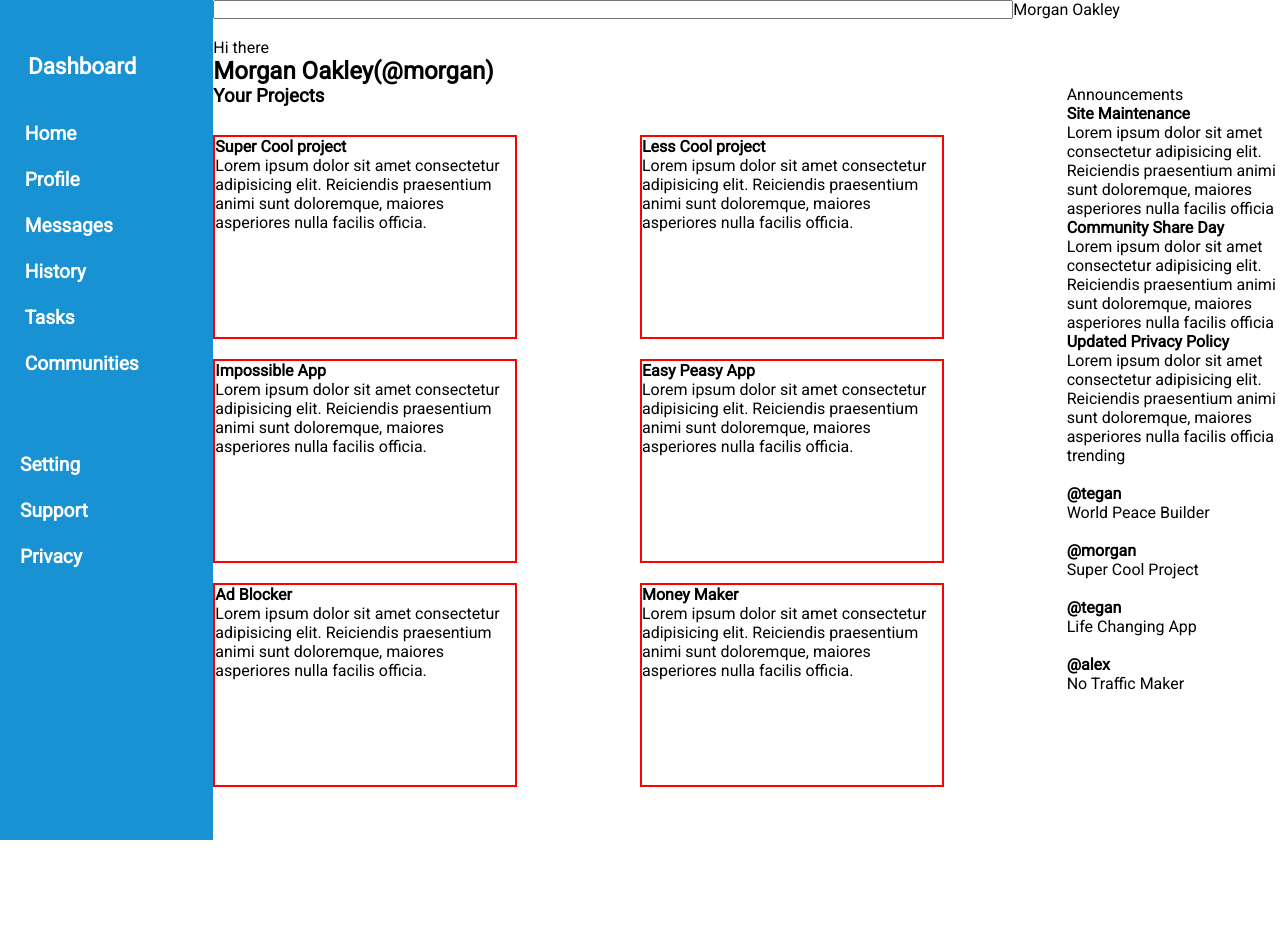
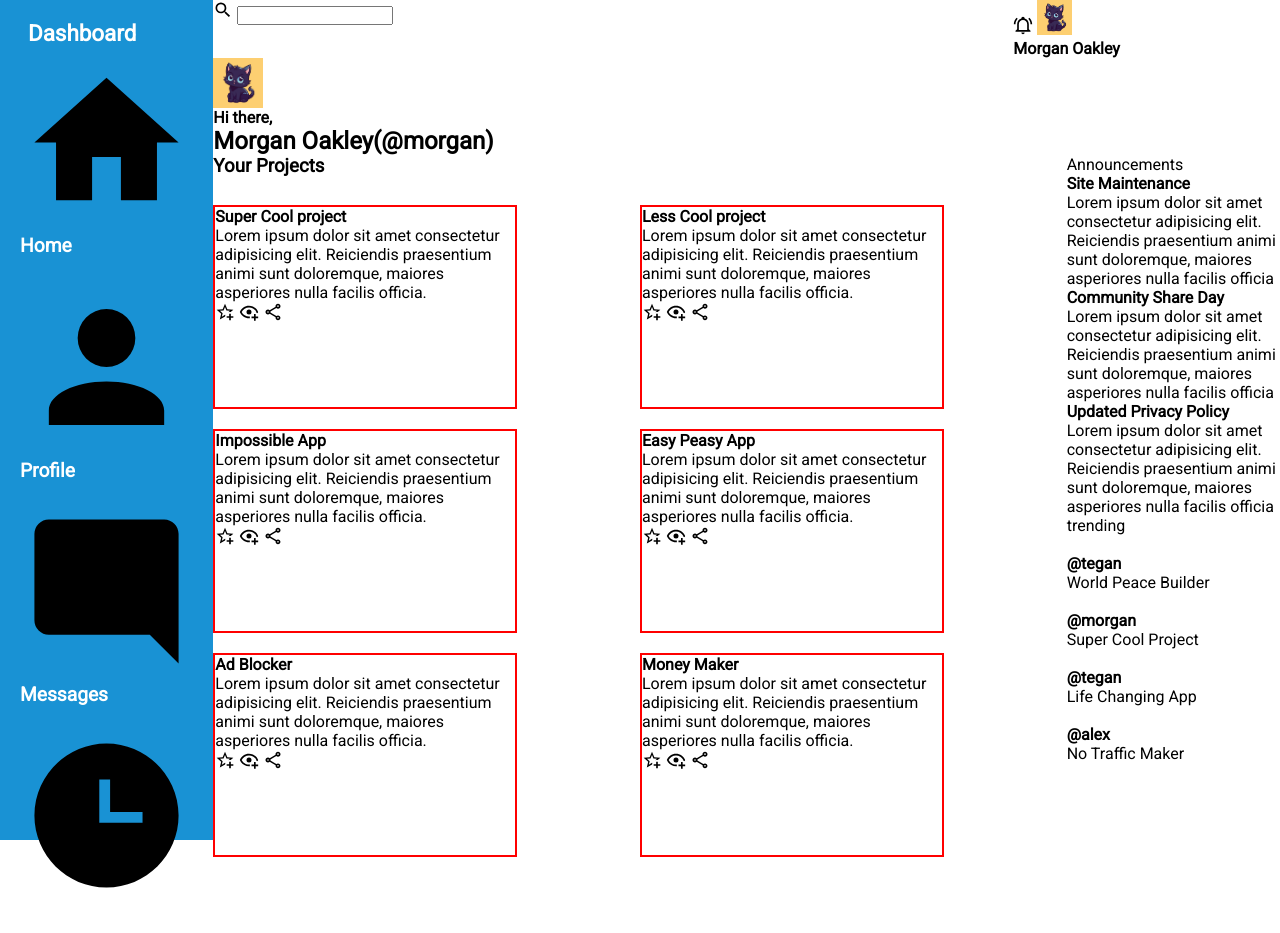
Before and after one commit to Krissny/adminDashboard, a plain HTML site: page index.html in a window 1280 px wide. Shown: the top 933 px of the page. Before the commit the page ends 840 px from the top, so only its background shows below. Drawn offline with Linux system fonts and the light colour scheme.

Commit message:
Add structure and content

```diff
--- a/index.html
+++ b/index.html
@@ -1,11 +1,13 @@
 <!DOCTYPE html>
 <html lang="en">
+
 <head>
     <meta charset="UTF-8">
     <meta name="viewport" content="width=device-width, initial-scale=1.0">
     <title>Dashboard</title>
     <link rel="stylesheet" href="style.css">
 </head>
+
 <body>
     <div class="main">
         <div class="cont1">
@@ -16,58 +18,68 @@
             <div class="nav">
                 <ul>
                     <li>
-                        <img src="" alt="">
+                        <img class="nav-icon" src="img/home.svg" alt="">
                         <a href="">Home</a>
                     </li>
                     <li>
-                        <img src="" alt="">
+                        <img class="nav-icon" src="img/account.svg" alt="">
                         <a href="">Profile</a>
                     </li>
                     <li>
-                        <img src="" alt="">
+                        <img class="nav-icon" src="img/message-reply.svg" alt="">
                         <a href="">Messages</a>
                     </li>
                     <li>
-                        <img src="" alt="">
+                        <img class="nav-icon" src="img/clock-time-three.svg" alt="">
                         <a href="">History</a>
                     </li>
                     <li>
-                        <img src="" alt="">
+                        <img class="nav-icon" src="img/file-multiple.svg" alt="">
                         <a href="">Tasks</a>
                     </li>
                     <li>
-                        <img src="" alt="">
+                        <img class="nav-icon" src="img/account-group.svg" alt="">
                         <a href="">Communities</a>
                     </li>
                 </ul>
             </div>
             <div class="settings">
                 <ul>
-                    <li><a href="">Setting</a></li>
-                    <li><a href="">Support</a></li>
-                    <li><a href="">Privacy</a></li>
+                    <li>
+                        <img class="nav-icon" src="img/cog.svg" alt="">
+                        <a href="">Settings</a>
+                    </li>
+                    <li>
+                        <img class="nav-icon" src="img/help-box.svg" alt="">
+                        <a href="">Support</a>
+                    </li>
+                    <li>
+                        <img class="nav-icon" src="img/shield-check.svg" alt="">
+                        <a href="">Privacy</a>
+                    </li>
                 </ul>
             </div>
         </div>
         <div class="cont2">
+            <div class="top">
                 <div class="search">
-                <div class="part1 flex">
-                    <img src="" alt="">
+                    <div class="part1">
+                        <img src="img/magnify.svg" alt="" width="20px">
                         <input type="text">
                     </div>
-                <div  class="account flex">
-                    <img src="" alt="">
-                    <img src="" alt="">
-                    <p>Morgan Oakley</p>
+                    <div class="account">
+                        <img src="img/bell-ring-outline.svg" alt="" width="20px">
+                        <img class="dp" src="img/cat3.jpg" alt="" width="35px">
+                        <p><b>Morgan Oakley</b></p>
                     </div>
                 </div>
                 <div class="profile">
                     <div class="flex">
-                    <div>
-                        <img src="" alt="">
+                        <img class="dp" src="img/cat3.jpg" alt="" width="50px">
+                        <div style="display: flex;flex-direction: column; justify-content: center;">
+                            <p><b>Hi there,</b></p>
+                            <h2>Morgan Oakley(@morgan)</h2>
                         </div>
-                    <p>Hi there</p>
-                    <h2>Morgan Oakley(@morgan)</h2>
                     </div>
                     <div class="operation">
                         <ul>
@@ -77,62 +89,76 @@
                         </ul>
                     </div>
                 </div>
+            </div>
+            <div class="below">
                 <div class="projects">
                     <div class="cards">
                         <h3>Your Projects</h3>
                         <div class="box-cont">
                             <div class="box">
                                 <p><b>Super Cool project</b></p>
-                            <p>Lorem ipsum dolor sit amet consectetur adipisicing elit. Reiciendis praesentium animi sunt doloremque, maiores asperiores nulla facilis officia.</p>
+                                <p class="text">Lorem ipsum dolor sit amet consectetur adipisicing elit. Reiciendis
+                                    praesentium animi
+                                    sunt doloremque, maiores asperiores nulla facilis officia.</p>
                                 <div class="mini">
-                                <img src="" alt="">
-                                <img src="" alt="">
-                                <img src="" alt="">
+                                    <img src="img/star-plus-outline.svg" alt="" width="20px">
+                                    <img src="img/eye-plus-outline.svg" alt="" width="20px">
+                                    <img src="img/share-variant-outline.svg" alt="" width="20px">
                                 </div>
                             </div>
                             <div class="box">
                                 <p><b>Less Cool project</b></p>
-                            <p>Lorem ipsum dolor sit amet consectetur adipisicing elit. Reiciendis praesentium animi sunt doloremque, maiores asperiores nulla facilis officia.</p>
+                                <p class="text">Lorem ipsum dolor sit amet consectetur adipisicing elit. Reiciendis
+                                    praesentium animi
+                                    sunt doloremque, maiores asperiores nulla facilis officia.</p>
                                 <div class="mini">
-                                <img src="" alt="">
-                                <img src="" alt="">
-                                <img src="" alt="">
+                                    <img src="img/star-plus-outline.svg" alt="" width="20px">
+                                    <img src="img/eye-plus-outline.svg" alt="" width="20px">
+                                    <img src="img/share-variant-outline.svg" alt="" width="20px">
                                 </div>
                             </div>
                             <div class="box">
                                 <p><b>Impossible App</b></p>
-                            <p>Lorem ipsum dolor sit amet consectetur adipisicing elit. Reiciendis praesentium animi sunt doloremque, maiores asperiores nulla facilis officia.</p>
+                                <p class="text">Lorem ipsum dolor sit amet consectetur adipisicing elit. Reiciendis
+                                    praesentium animi
+                                    sunt doloremque, maiores asperiores nulla facilis officia.</p>
                                 <div class="mini">
-                                <img src="" alt="">
-                                <img src="" alt="">
-                                <img src="" alt="">
+                                    <img src="img/star-plus-outline.svg" alt="" width="20px">
+                                    <img src="img/eye-plus-outline.svg" alt="" width="20px">
+                                    <img src="img/share-variant-outline.svg" alt="" width="20px">
                                 </div>
                             </div>
                             <div class="box">
                                 <p><b>Easy Peasy App</b></p>
-                            <p>Lorem ipsum dolor sit amet consectetur adipisicing elit. Reiciendis praesentium animi sunt doloremque, maiores asperiores nulla facilis officia.</p>
+                                <p class="text">Lorem ipsum dolor sit amet consectetur adipisicing elit. Reiciendis
+                                    praesentium animi
+                                    sunt doloremque, maiores asperiores nulla facilis officia.</p>
                                 <div class="mini">
-                                <img src="" alt="">
-                                <img src="" alt="">
-                                <img src="" alt="">
+                                    <img src="img/star-plus-outline.svg" alt="" width="20px">
+                                    <img src="img/eye-plus-outline.svg" alt="" width="20px">
+                                    <img src="img/share-variant-outline.svg" alt="" width="20px">
                                 </div>
                             </div>
                             <div class="box">
                                 <p><b>Ad Blocker</b></p>
-                            <p>Lorem ipsum dolor sit amet consectetur adipisicing elit. Reiciendis praesentium animi sunt doloremque, maiores asperiores nulla facilis officia.</p>
+                                <p class="text">Lorem ipsum dolor sit amet consectetur adipisicing elit. Reiciendis
+                                    praesentium animi
+                                    sunt doloremque, maiores asperiores nulla facilis officia.</p>
                                 <div class="mini">
-                                <img src="" alt="">
-                                <img src="" alt="">
-                                <img src="" alt="">
+                                    <img src="img/star-plus-outline.svg" alt="" width="20px">
+                                    <img src="img/eye-plus-outline.svg" alt="" width="20px">
+                                    <img src="img/share-variant-outline.svg" alt="" width="20px">
                                 </div>
                             </div>
                             <div class="box">
                                 <p><b>Money Maker</b></p>
-                            <p>Lorem ipsum dolor sit amet consectetur adipisicing elit. Reiciendis praesentium animi sunt doloremque, maiores asperiores nulla facilis officia.</p>
+                                <p class="text">Lorem ipsum dolor sit amet consectetur adipisicing elit. Reiciendis
+                                    praesentium animi
+                                    sunt doloremque, maiores asperiores nulla facilis officia.</p>
                                 <div class="mini">
-                                <img src="" alt="">
-                                <img src="" alt="">
-                                <img src="" alt="">
+                                    <img src="img/star-plus-outline.svg" alt="" width="20px">
+                                    <img src="img/eye-plus-outline.svg" alt="" width="20px">
+                                    <img src="img/share-variant-outline.svg" alt="" width="20px">
                                 </div>
                             </div>
                         </div>
@@ -141,15 +167,21 @@
                         <p>Announcements</p>
                         <div class="announce">
                             <p><b>Site Maintenance</b></p>
-                        <p>Lorem ipsum dolor sit amet consectetur adipisicing elit. Reiciendis praesentium animi sunt doloremque, maiores asperiores nulla facilis officia</p>
+                            <p>Lorem ipsum dolor sit amet consectetur adipisicing elit. Reiciendis praesentium animi
+                                sunt
+                                doloremque, maiores asperiores nulla facilis officia</p>
                         </div>
                         <div class="announce">
                             <p><b>Community Share Day</b></p>
-                        <p>Lorem ipsum dolor sit amet consectetur adipisicing elit. Reiciendis praesentium animi sunt doloremque, maiores asperiores nulla facilis officia</p>
+                            <p>Lorem ipsum dolor sit amet consectetur adipisicing elit. Reiciendis praesentium animi
+                                sunt
+                                doloremque, maiores asperiores nulla facilis officia</p>
                         </div>
                         <div class="announce">
                             <p><b>Updated Privacy Policy</b></p>
-                        <p>Lorem ipsum dolor sit amet consectetur adipisicing elit. Reiciendis praesentium animi sunt doloremque, maiores asperiores nulla facilis officia</p>
+                            <p>Lorem ipsum dolor sit amet consectetur adipisicing elit. Reiciendis praesentium animi
+                                sunt
+                                doloremque, maiores asperiores nulla facilis officia</p>
                         </div>
                     </div>
                     <div class="trending">
@@ -177,5 +209,7 @@
                     </div>
                 </div>
             </div>
+        </div>
 </body>
+
 </html>
```
Lines whose indentation alone changed are shown as unchanged.
